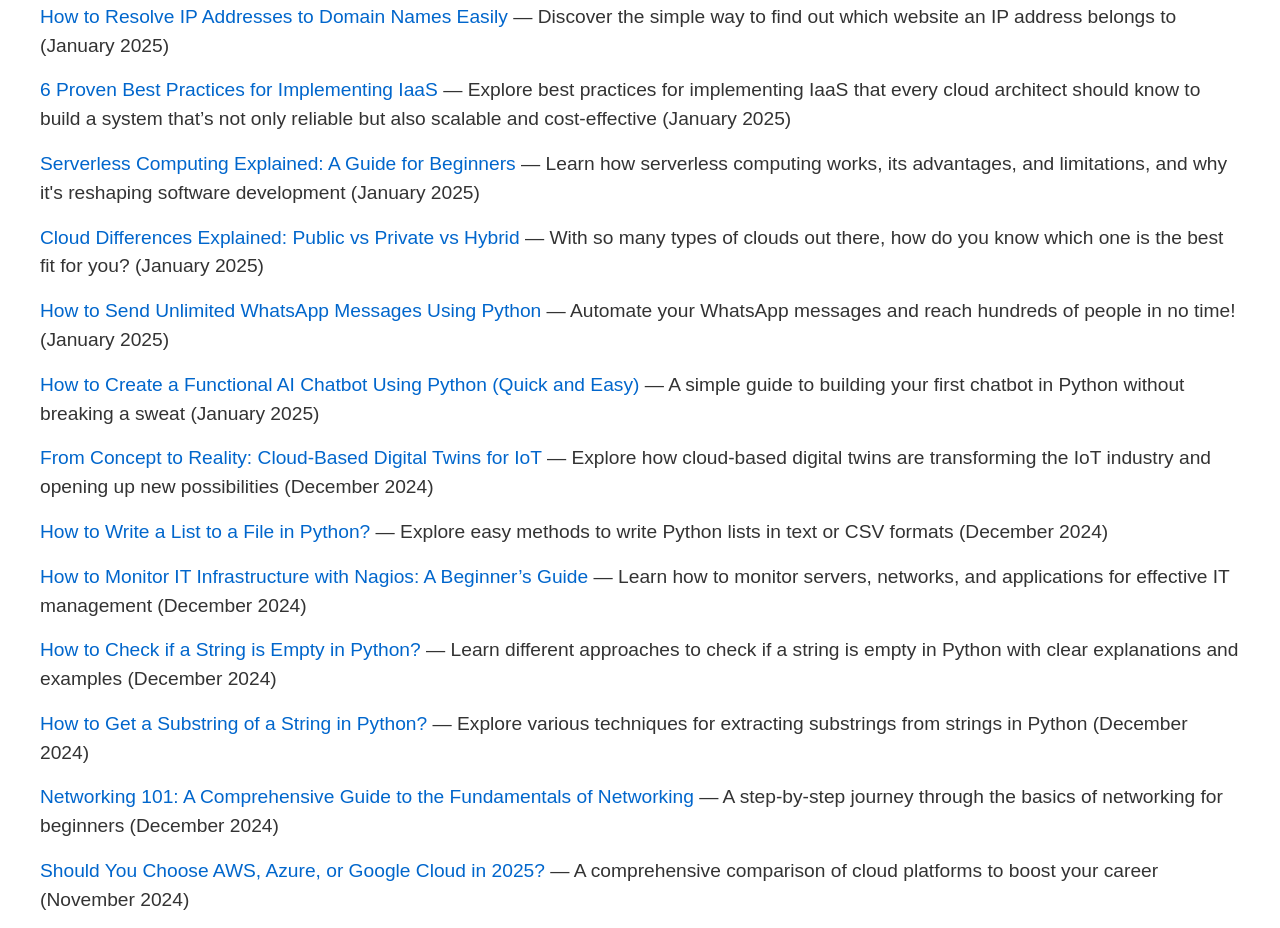
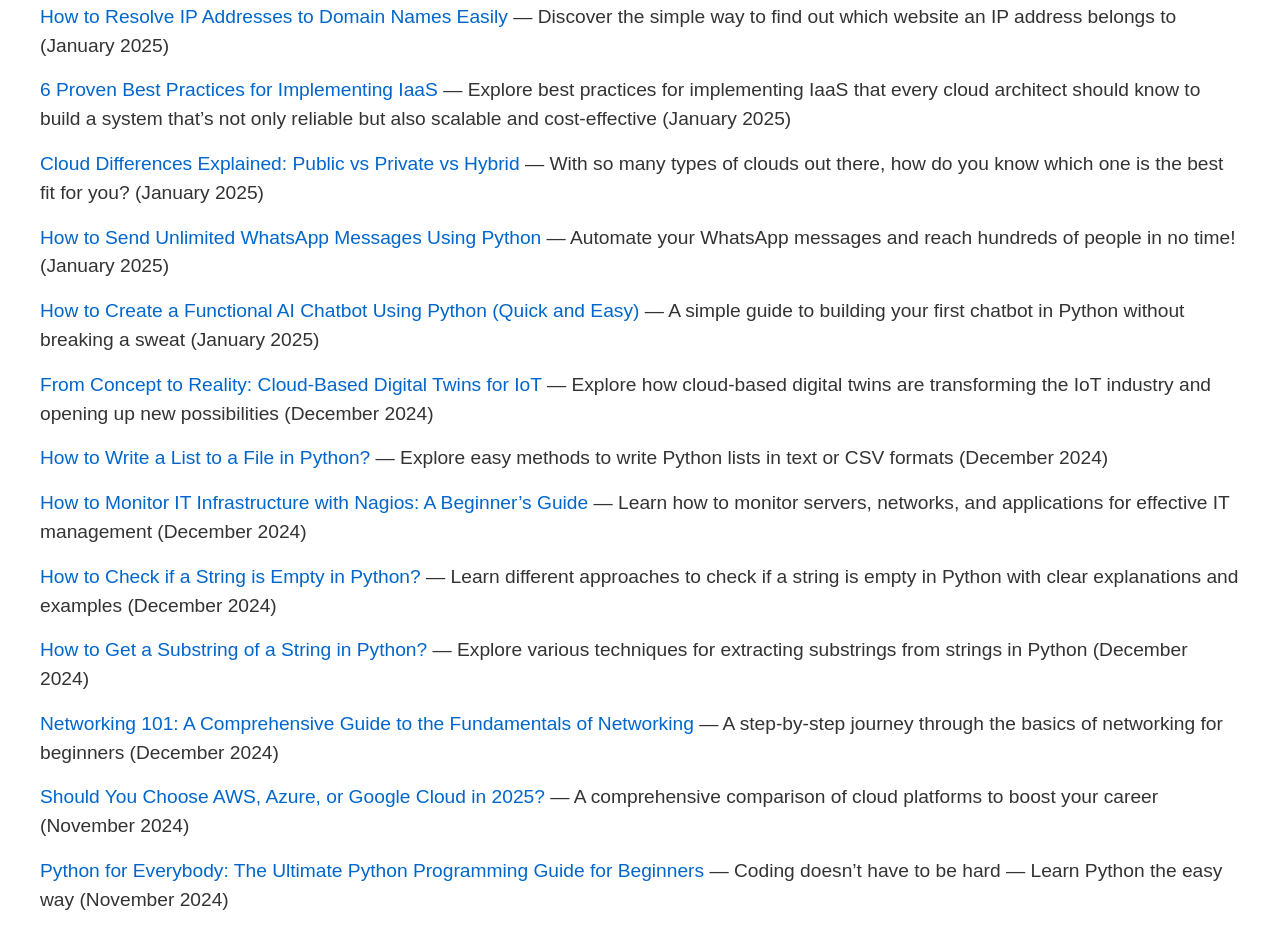
Before and after one commit to aliyannshaikhh/aliyannshaikhh.github.io, a plain HTML site: page index.html in a window 1280 px wide. Shown: the part 1022-1950 px from the top of the page. Drawn offline with Linux system fonts and the light colour scheme.

Commit message:
Update index.html

```diff
--- a/index.html
+++ b/index.html
@@ -72,10 +72,6 @@
             <div class="content-item" data-category="cc">
                 <a href="https://syntaxscenarios.com/cloud-computing/best-practices-for-implementing-iaas/">6 Proven Best Practices for Implementing IaaS</a>
                 — Explore best practices for implementing IaaS that every cloud architect should know to build a system that’s not only reliable but also scalable and cost-effective (January 2025)
-            </div>
-            <div class="content-item" data-category="cc">
-                <a href="https://syntaxscenarios.com/cloud-computing/serverless-computing-explained/">Serverless Computing Explained: A Guide for Beginners</a>
-                — Learn how serverless computing works, its advantages, and limitations, and why it's reshaping software development (January 2025)
             </div>
             <div class="content-item" data-category="cc">
                 <a href="https://syntaxscenarios.com/cloud-computing/public-private-and-hybrid-clouds/">Cloud Differences Explained: Public vs Private vs Hybrid</a>
```
